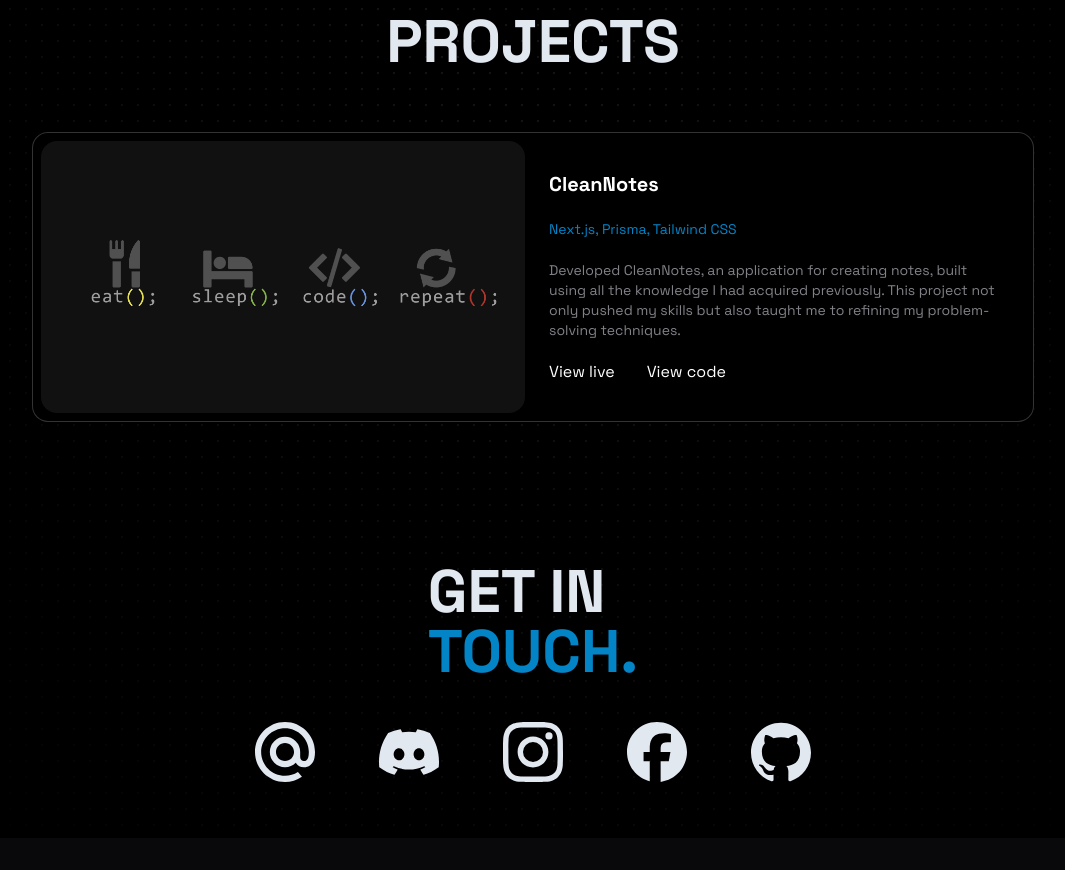
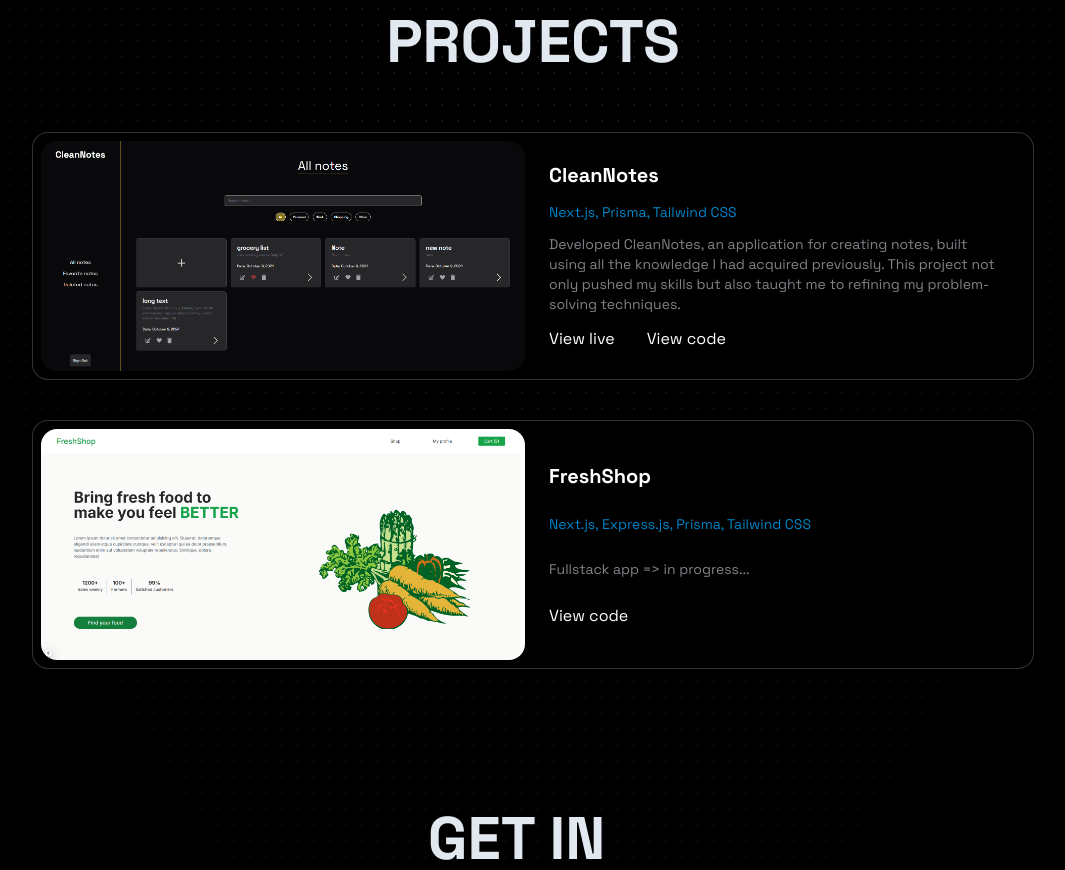
Before and after one commit to adamTop1/Personal-Portfolio, a Next.js app: page / in a window 1280 px wide. Shown: the part 1900-2770 px from the top of the page, without its empty margins (107-1172 px from the left). Before the commit the page ends 2738 px from the top, so only its background shows below. Built offline with nearby package versions, Linux system fonts and the light colour scheme.

Commit message:
add projects info

```diff
--- a/src/components/ProjectCard.tsx
+++ b/src/components/ProjectCard.tsx
@@ -6,28 +6,33 @@ type ProjectCardProps = {
 	technologies: string[]
 	description: string
 	codeLink: string
-	liveLink: string
+	liveLink?: string
+	imgSrc?: string
 }
 
-const ProjectCard = ({ title, technologies, description, codeLink, liveLink }: ProjectCardProps) => {
+const ProjectCard = ({ title, technologies, description, codeLink, liveLink, imgSrc }: ProjectCardProps) => {
 	const newTechnologies = technologies.join(', ')
+
+	const image = imgSrc ? imgSrc : '/notes.png'
 
 	return (
 		<div
 			className=' duration-500 hover:translate-x-2 grid max-sm:grid-rows-1 max-md:grid-rows-2 md:grid-cols-2  rounded-2xl  overflow-hidden bg-black border hover:border-sky-600/50 border-white/[0.2] group-hover:border-slate-700
          my-5 mx-4'>
-			<Image src={'/111.png'} width={500} height={120} alt='project photo' className='p-2 rounded-3xl max-sm:hidden' />
+			<Image src={image} width={500} height={120} alt='project photo' className='p-2 rounded-3xl max-sm:hidden' />
 			<div className='flex flex-col items-start p-4 justify-evenly max-sm:gap-5'>
 				<h3 className='text-xl font-bold text-white'>{title}</h3>
 				<p className='text-sm text-sky-600'>{newTechnologies}</p>
 				<p className='max-sm:text-xs text-sm max-w-[450px]'>{description}</p>
 				<div className='flex gap-8 text-white'>
-					<a
+					{liveLink && (
+						<a
 						href={liveLink}
 						target='_blank'
 						className="duration-300 hover:text-sky-600  relative w-fit block after:block after:content-[''] after:absolute after:h-[3px] after:bg-sky-600 after:w-full after:scale-x-0 after:hover:scale-x-100 after:transition after:duration-300 after:origin-center">
 						View live
 					</a>
+					)}
 					<a
 						href={codeLink}
 						target='_blank'
--- a/src/components/Projects.tsx
+++ b/src/components/Projects.tsx
@@ -10,7 +10,15 @@ const Projects = () => {
 				technologies={[ 'Next.js', 'Prisma' , 'Tailwind CSS']}
 				description='Developed CleanNotes, an application for creating notes, built using all the knowledge I had acquired previously. This project not only pushed my skills but also taught me to refining my problem-solving techniques.'
 				codeLink='https://github.com/adamTop1/CleanNotes'
-				liveLink='clean-notes-liard.vercel.app/'
+				liveLink='https://clean-notes-liard.vercel.app'
+				imgSrc='/notes.png'
+			/>
+			<ProjectCard
+				title='FreshShop'
+				technologies={[ 'Next.js', 'Express.js' , 'Prisma', 'Tailwind CSS']}
+				description='Fullstack app => in progress...'
+				codeLink='https://github.com/adamTop1/FreshShop'
+				imgSrc='/freshshop.png'
 			/>
 		</section>
 	)
```
Also changed, not shown: public/freshshop.png (added), public/notes.png (added).
